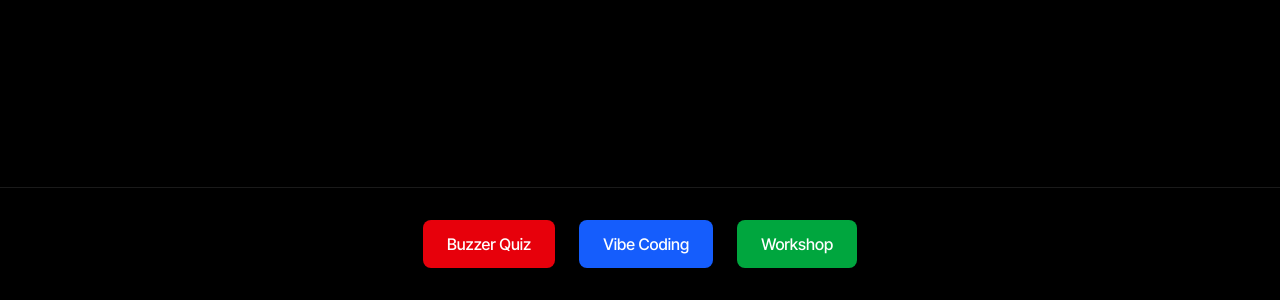
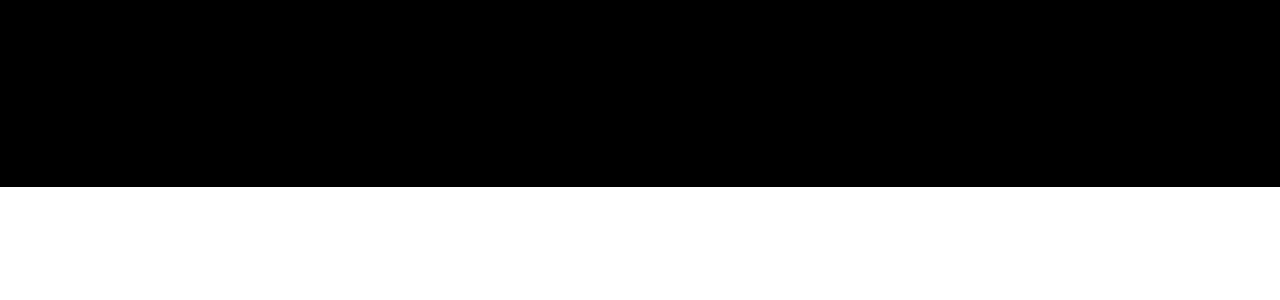
Before and after one commit to iedc-cev-org/evolvia, a Next.js app: page / in a window 1280 px wide. Shown: the part 1413-1713 px from the top of the page. After the commit the page ends 1600 px from the top, so only its background shows below. Built offline with nearby package versions, Linux system fonts and the light colour scheme.

Commit message:
refactor: remove unused footer section from Home component

```diff
--- a/src/app/page.tsx
+++ b/src/app/page.tsx
@@ -120,29 +120,6 @@ export default function Home() {
           {/* Placeholder for future content */}
         </section>
       </div>
-
-      {/* Footer Section */}
-      <footer className={`bg-black border-t border-white/10 py-8 transition-opacity duration-1000 ${showContent ? 'opacity-100' : 'opacity-0'}`}>
-        <div className="max-w-6xl mx-auto px-6">
-          <div className="flex justify-center space-x-6">
-            <Link href="/buzzerQuiz">
-              <button className="px-6 py-3 bg-red-600 hover:bg-red-700 text-white rounded-lg transition-colors duration-200 font-medium">
-                Buzzer Quiz
-              </button>
-            </Link>
-            <Link href="/vibeCoding">
-              <button className="px-6 py-3 bg-blue-600 hover:bg-blue-700 text-white rounded-lg transition-colors duration-200 font-medium">
-                Vibe Coding
-              </button>
-            </Link>
-            <Link href="/workShop">
-              <button className="px-6 py-3 bg-green-600 hover:bg-green-700 text-white rounded-lg transition-colors duration-200 font-medium">
-                Workshop
-              </button>
-            </Link>
-          </div>
-        </div>
-      </footer>
     </main>
   );
 }
```
